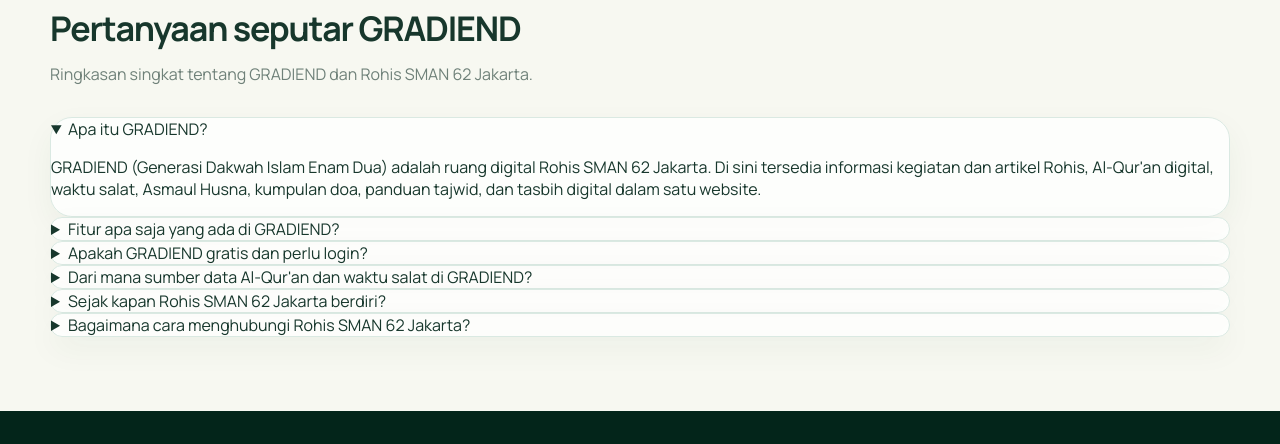
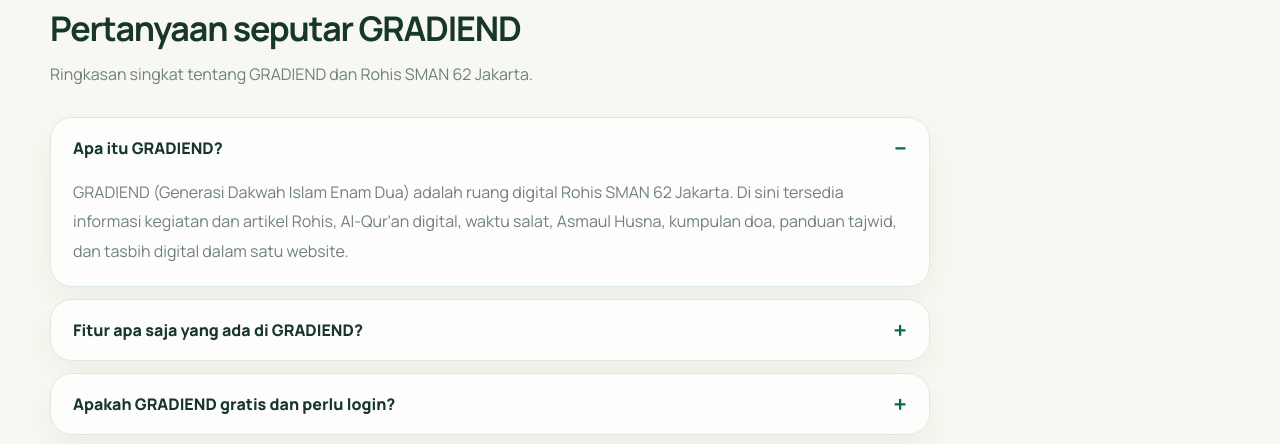
Before and after one commit to mhilmim59-ctrl/GRADIEND, a plain HTML site: page index.html in a window 1280 px wide. Shown: the part 2260-2704 px from the top of the page. Drawn offline with Linux system fonts and the light colour scheme; a web font is replaced by a local one.

Commit message:
Add files via upload

```diff
--- a/css/style.css
+++ b/css/style.css
@@ -361,3 +361,15 @@ a.event-card{display:block;color:inherit}
 @keyframes errFloat{0%,100%{transform:translateY(0) rotate(-6deg)}50%{transform:translateY(-8px) rotate(-6deg)}}
 @keyframes errTwinkle{0%,100%{opacity:.35}50%{opacity:.85}}
 @media(max-width:680px){.err-wrap{padding:26px 0 52px}.err-card{padding:40px 18px 28px;border-radius:26px}.err-moon{width:44px;height:44px;right:18px;top:18px;box-shadow:inset -12px 4px 0 0 #f2dda0}.err-card .actions .btn{flex:1 1 100%}.err-ayat{padding:14px 15px}}
+
+
+/* ---------- FAQ / Tentang (beranda) ---------- */
+.faq{display:grid;gap:12px;max-width:880px}
+.faq-item{padding:0;overflow:hidden}
+.faq-item summary{cursor:pointer;list-style:none;padding:18px 22px;font-weight:800;line-height:1.5;display:flex;justify-content:space-between;align-items:center;gap:16px}
+.faq-item summary::-webkit-details-marker{display:none}
+.faq-item summary:after{content:"+";flex:none;font-size:24px;line-height:1;color:var(--green);font-weight:700}
+.faq-item[open] summary:after{content:"\2212"}
+.faq-item p{margin:0;padding:0 22px 20px;line-height:1.85;color:var(--muted)}
+.dark .faq-item p{color:#a8c0b6}
+.dark .faq-item summary:after{color:#9be0bd}
```
